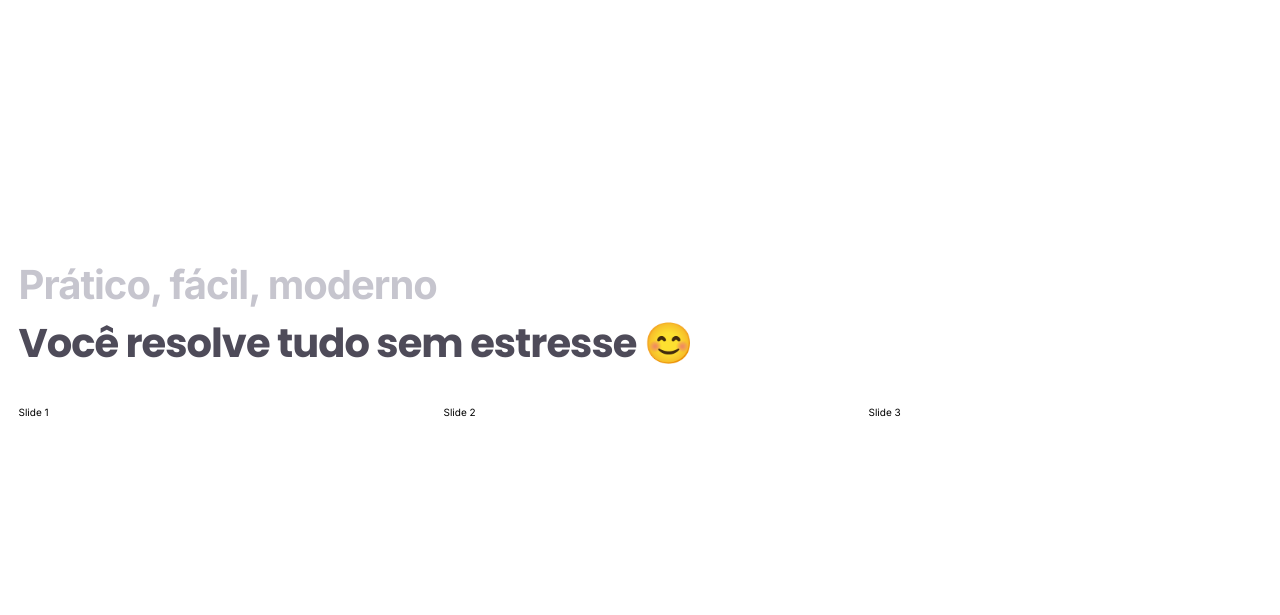
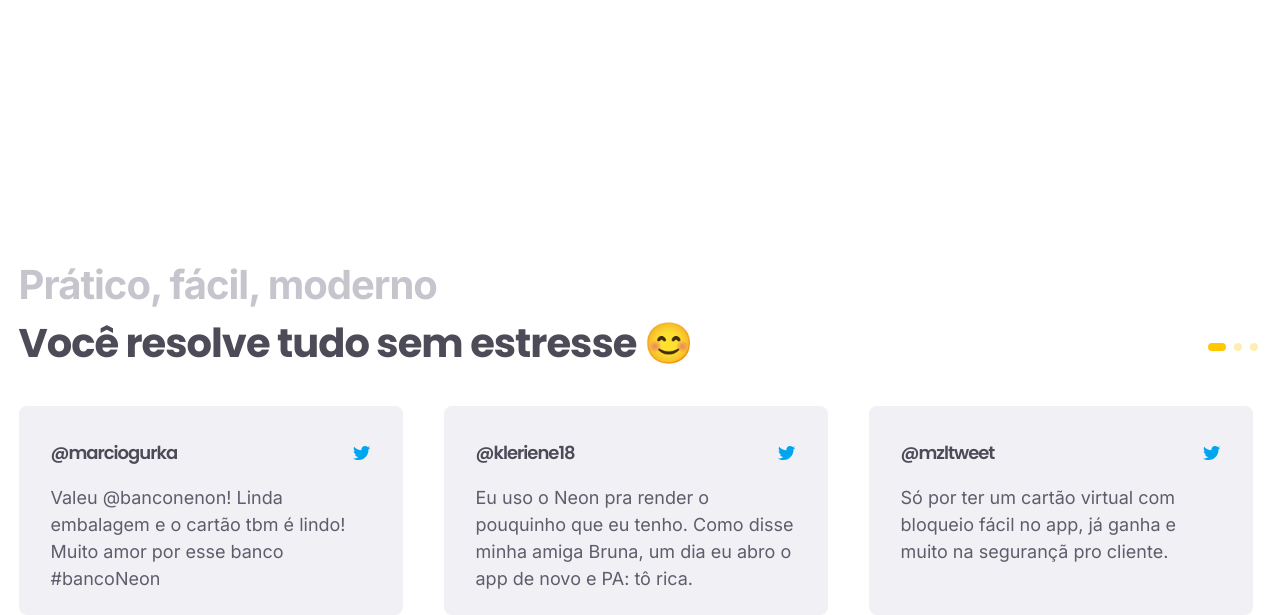
Before and after one commit to tiagofcamargo/clone-neon, a plain HTML site: page index.html in a window 1280 px wide. Shown: the part 2024-2639 px from the top of the page. Before the commit the page ends 2442 px from the top, so only its background shows below. Drawn offline with nearby package versions, Linux system fonts and the light colour scheme.

Commit message:
area de depoimentos

```diff
--- a/index.html
+++ b/index.html
@@ -178,21 +178,67 @@
       <div class="container">
         <div class="top">
           <h2><span>Prático, fácil, moderno</span>Você resolve tudo sem estresse 😊</h2>
+          <div class="swiper-pagination"></div>
         </div>
             <!-- Swiper -->
         <div class="slide-depoimentos">
           <div class="swiper-wrapper">
-            <div class="swiper-slide">Slide 1</div>
-            <div class="swiper-slide">Slide 2</div>
-            <div class="swiper-slide">Slide 3</div>
-            <div class="swiper-slide">Slide 4</div>
-            <div class="swiper-slide">Slide 5</div>
-            <div class="swiper-slide">Slide 6</div>
-            <div class="swiper-slide">Slide 7</div>
-            <div class="swiper-slide">Slide 8</div>
-            <div class="swiper-slide">Slide 9</div>
+            <div class="swiper-slide">
+              <div class="card-depoimento">
+                <div class="user">
+                  <strong>@marciogurka</strong>
+                  <img src="/img/icon-twiiter.svg" alt="">
+                </div>
+                <p>
+                  Valeu @banconenon! Linda embalagem e o cartão tbm é lindo! Muito amor por esse banco #bancoNeon
+                </p>
+              </div>
+            </div>
+            <div class="swiper-slide">
+              <div class="card-depoimento">
+                <div class="user">
+                  <strong>@kleriene18</strong>
+                  <img src="/img/icon-twiiter.svg" alt="">
+                </div>
+                <p>
+                  Eu uso o Neon pra render o pouquinho que eu tenho. Como disse minha amiga Bruna, um dia eu abro o app de novo e PA: tô rica.
+                </p>
+              </div>
+            </div>
+            <div class="swiper-slide">
+              <div class="card-depoimento">
+                <div class="user">
+                  <strong>@mzltweet</strong>
+                  <img src="/img/icon-twiiter.svg" alt="">
+                </div>
+                <p>
+                  Só por ter um cartão virtual com bloqueio fácil no app, já ganha e muito na segurançã pro cliente.
+                </p>
+              </div>
+            </div>
+            <div class="swiper-slide">
+              <div class="card-depoimento">
+                <div class="user">
+                  <strong>@marciogurka</strong>
+                  <img src="/img/icon-twiiter.svg" alt="">
+                </div>
+                <p>
+                  Valeu @banconenon! Linda embalagem e o cartão tbm é lindo! Muito amor por esse banco #bancoNeon
+                </p>
+              </div>
+            </div>
+            <div class="swiper-slide">
+              <div class="card-depoimento">
+                <div class="user">
+                  <strong>@mzltweet</strong>
+                  <img src="/img/icon-twiiter.svg" alt="">
+                </div>
+                <p>
+                  Só por ter um cartão virtual com bloqueio fácil no app, já ganha e muito na segurançã pro cliente.
+                </p>
+              </div>
+            </div>
           </div>
-          <div class="swiper-pagination"></div>
         </div>
 
       </div>
@@ -204,7 +250,7 @@
         slidesPerView: 3,
         spaceBetween: 32,
         pagination: {
-          el: ".swiper-pagination",
+          el: ".s-depoimentos .top .swiper-pagination",
           clickable: true,
         },
       });
--- a/scss/_components.scss
+++ b/scss/_components.scss
@@ -2,7 +2,7 @@
     width: 100%;
     max-width: 38.4rem;
     height: 20.9rem;
-    background-color: rgba(241, 240, 245, 0.55);
+    background-color: rgba(241, 240, 245, 1);
     border-radius: 0.8rem;
     padding: 3.7rem 3.2rem 2.3rem 3.2rem;
     .user {
--- a/scss/_home.scss
+++ b/scss/_home.scss
@@ -254,7 +254,8 @@
 .s-depoimentos {
   padding-top: 13.4rem;
   .top {
-    margin-bottom: 4rem;
+    @include flex(row, flex-end, space-between);
+    margin-bottom: 40px;
     h2 {
       span {
         display: block;
@@ -262,6 +263,27 @@
         margin-bottom: 1.4rem;
       }
     }
+    .swiper-pagination {
+      position: relative;
+      display: flex;
+      justify-content: flex-end;
+      width: 20%;
+      bottom: 15px;
+      .swiper-pagination-bullet {
+        background: $brand-yellow;
+        opacity: 0.3;
+        border-radius: 12px;
+        transition: all .3s;
+        bottom: 12px;
+        &:not(:first-child) {
+          margin-left: 4px;
+        }
+        &-active {
+          opacity: 1;
+          width: 17.23px;
+        }
+      }
+    }
   }
   .slide-depoimentos {
     overflow: hidden;
```
Also changed, not shown: css/style.css, 1 other file.
